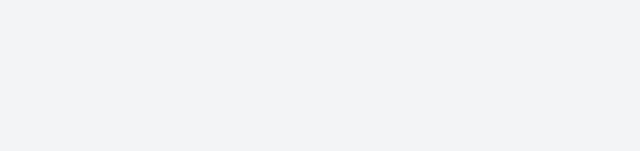
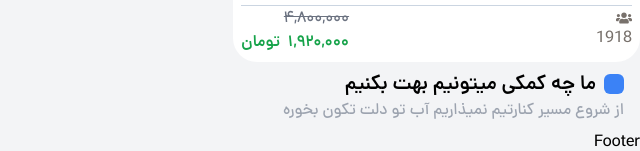
Before and after one commit to matinsekhavat/sabzlearn-clone, a React (Vite) app: page / in a window 1280 px wide. Shown: the part 5834-5985 px from the top of the page, without its empty margins (640-1280 px from the left). Before the commit the page ends 1656 px from the top, so only its background shows below. Built offline with nearby package versions, Linux system fonts and the light colour scheme.

Commit message:
implement "how we can help you" component

```diff
--- a/src/pages/HomePage.tsx
+++ b/src/pages/HomePage.tsx
@@ -1,10 +1,10 @@
-import { Link } from "react-router-dom";
 import HeroLanding from "../ui/HeroLanding";
-import { FaLongArrowAltLeft } from "react-icons/fa";
 import CoursesList from "../features/courses/CoursesList";
-import { courses } from "../services/data";
 import RoadmapList from "../ui/RoadmapList";
 import HeadTitle from "../ui/HeadTitle";
+import { Link } from "react-router-dom";
+import { FaLongArrowAltLeft } from "react-icons/fa";
+import { courses } from "../services/data";
 
 function HomePage() {
   return (
@@ -21,9 +21,10 @@ function HomePage() {
         <FaLongArrowAltLeft className="mt-1" />
       </HeadTitle>
       {/* Courses */}
-      <CoursesList courses={courses} />
+      <CoursesList courses={courses} isCarousel={false} />
 
       {/* Roadmap */}
+
       <RoadmapList />
       {/* sabzlearn suggestion */}
       <HeadTitle
@@ -31,6 +32,16 @@ function HomePage() {
         subTitle="جدید ترین دوره های تکمیل شده"
         color="green"
       />
+      <CoursesList courses={courses} isCarousel={true} />
+
+      {/* how we can help you */}
+      <section>
+        <HeadTitle
+          color="#3b82f6"
+          title="ما چه کمکی میتونیم بهت بکنیم"
+          subTitle="از شروع مسیر کنارتیم نمیذاریم آب تو دلت تکون بخوره"
+        />
+      </section>
     </>
   );
 }
```
